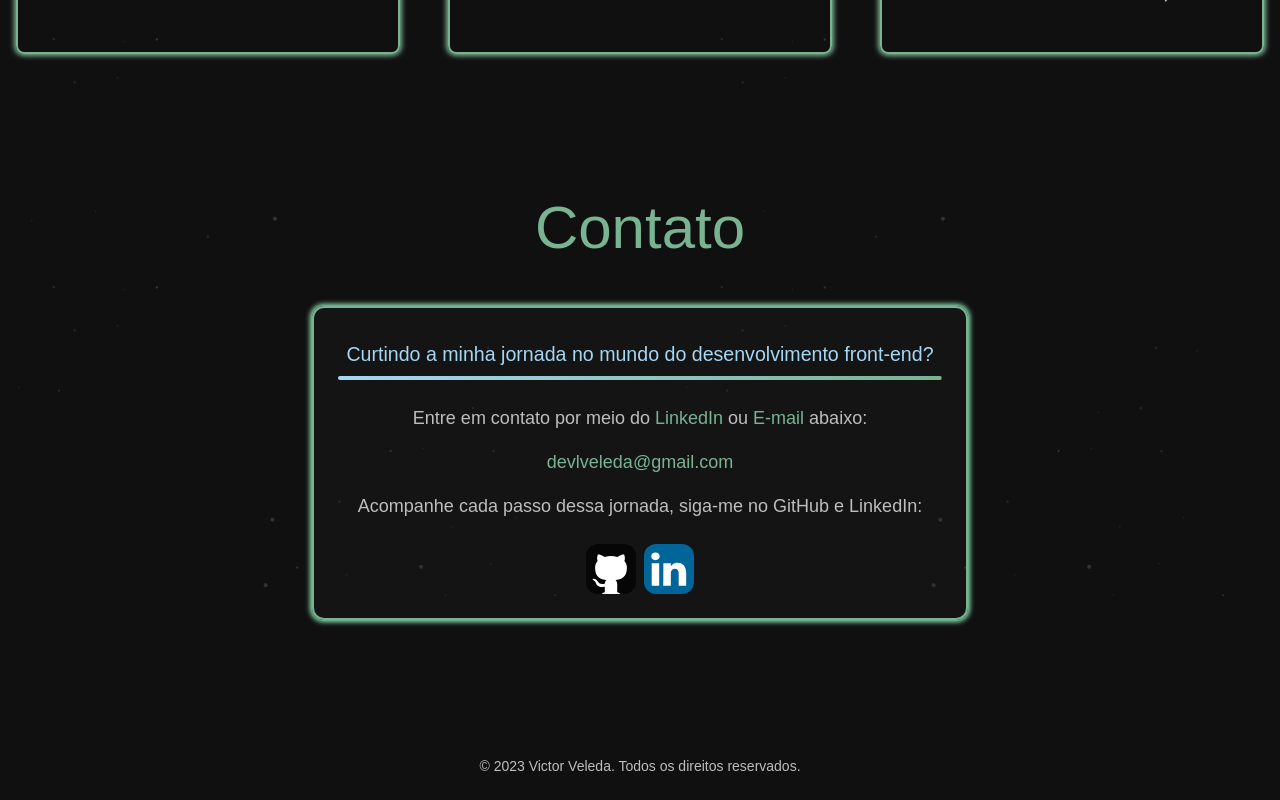
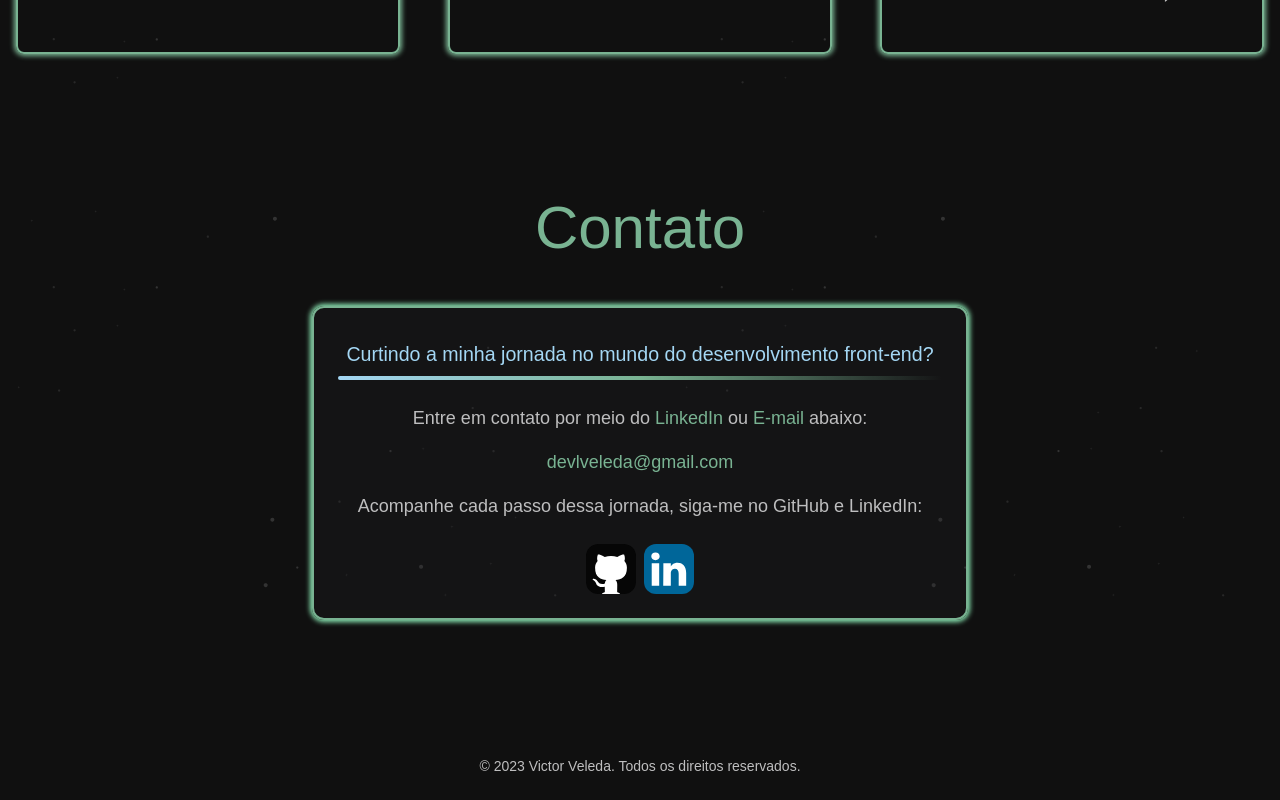
Before and after one commit to vitaolv/portfolio-Victor-Veleda, a Next.js app: page /portfolio-Victor-Veleda/ in a window 1280 px wide. Shown: the part 6294-7094 px from the top of the page. Built offline with nearby package versions, Linux system fonts and the light colour scheme; a web font is replaced by a local one.

Commit message:
Pequenos ajustes no estilo da seção "Contato" e da seção "Projetos".

```diff
--- a/src/app/components/Stripes.tsx
+++ b/src/app/components/Stripes.tsx
@@ -19,7 +19,7 @@ export function StripesProjectSection() {
     return (
         <>
             {windowWidth > 1000 &&
-                <div className="absolute left-1/2 top-0 w-3 bg-stripes h-[3200px]" />
+                <div className="absolute left-1/2 top-0 w-3 bg-stripes h-[3100px]" />
             }
         </>
     )
--- a/src/app/sections/ContactSection.tsx
+++ b/src/app/sections/ContactSection.tsx
@@ -18,7 +18,7 @@ export function ContactSection() {
                     </p>
                     <div
                         className="inset-x-0 p-0 h-1 rounded-xl mb-6 w-auto mx-auto animate-underlineAnimationGradient
-                background-animate bg-gradient-to-r to-green-700 from-blue-100"
+                background-animate bg-gradient-to-r via-green-700 from-blue-100"
                     />
                     <ContactDetailsComponent />
                 </div>
```
